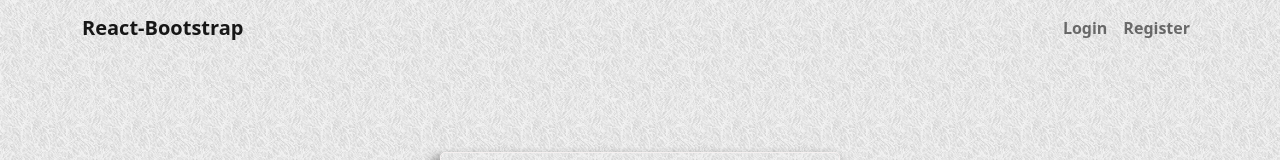
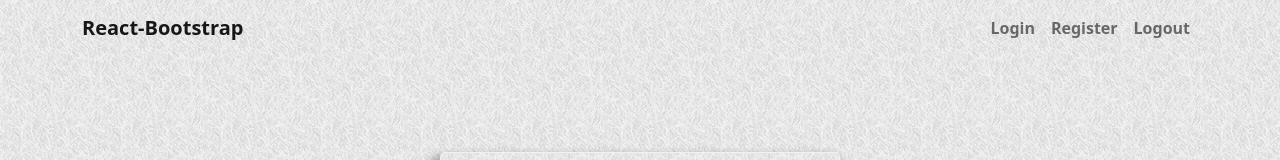
Before and after one commit to gyanu-sherchan-dev/client-transaction2.0, a React (Create React App) app: page / in a window 1280 px wide. Shown: the top 160 px of the page. Built offline with nearby package versions, Linux system fonts and the light colour scheme.

Commit message:
update register page UI

```diff
--- a/src/components/layout/Header.js
+++ b/src/components/layout/Header.js
@@ -17,6 +17,9 @@ export const Header = ({ registerbg }) => {
             <Link to="/register" className="nav-link">
               Register
             </Link>
+            <Link to="#" className="nav-link">
+              Logout
+            </Link>
           </Nav>
         </Navbar.Collapse>
       </Container>
```
